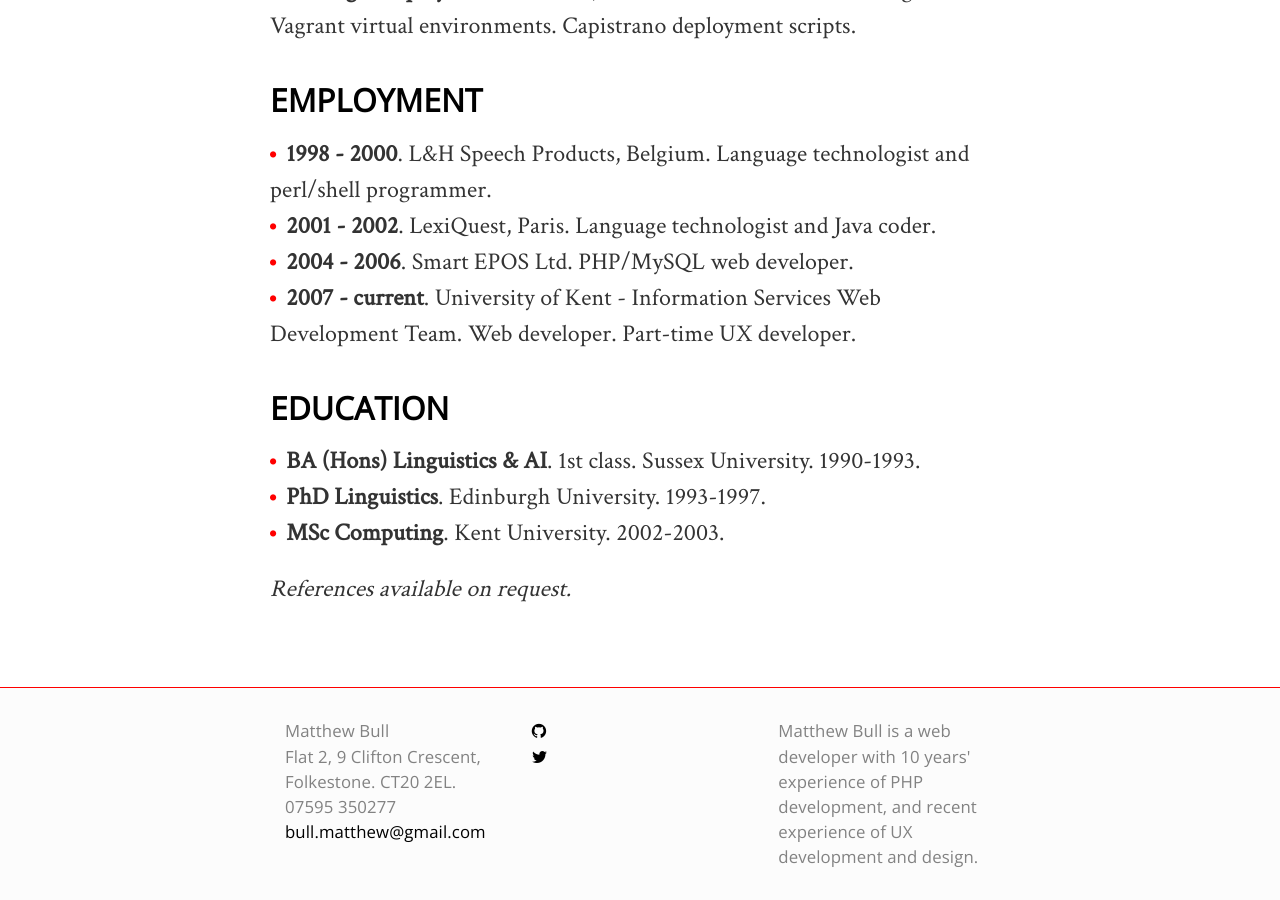
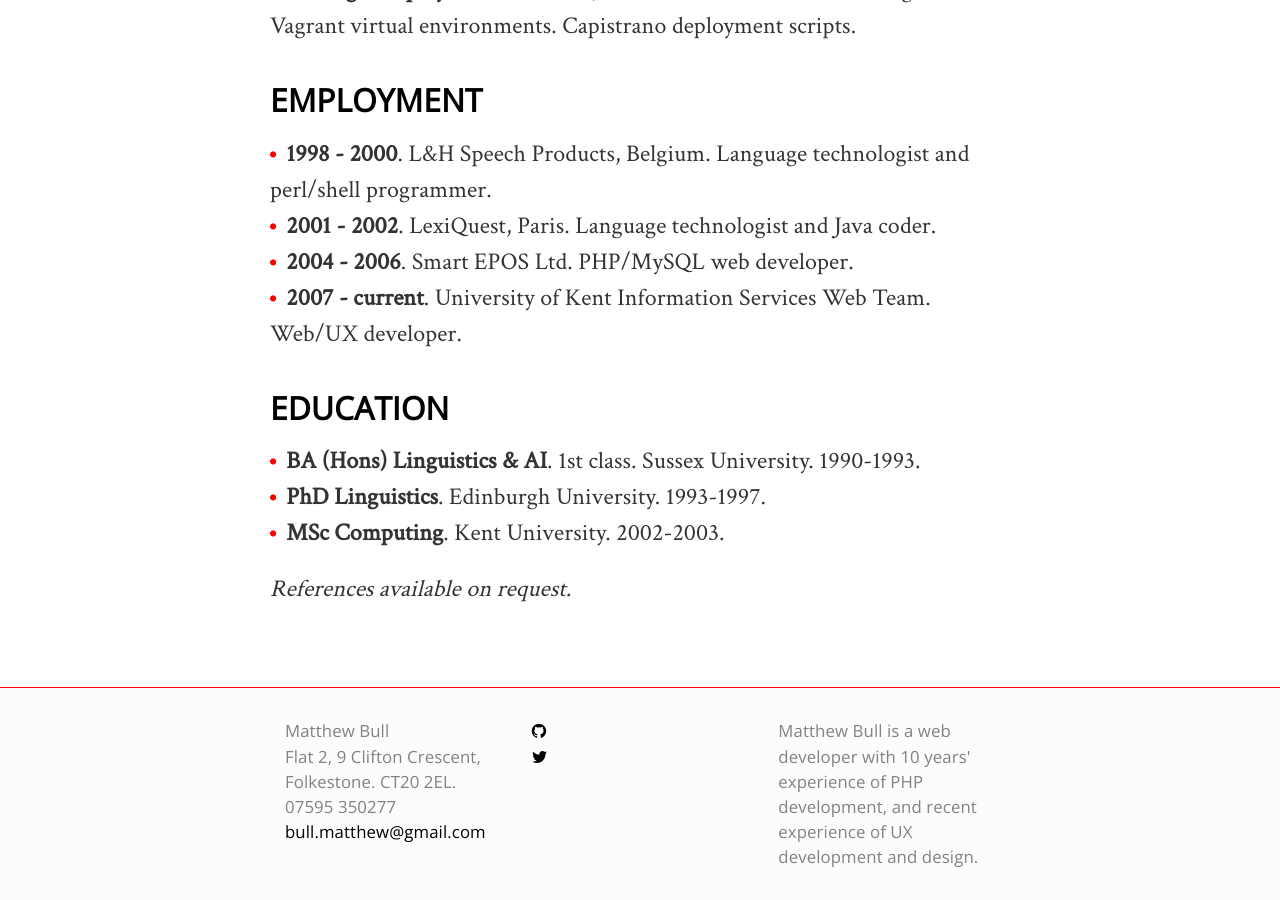
Before and after one commit to matthew-bull/matthew-bull.github.io, a Jekyll site: the page built from index.md, in a window 1280 px wide and 900 px high, scrolled down 1365 px. Built offline with Jekyll 4.4.1, drawn with Linux system fonts in a browser that asks for light colours; nearby versions of some CDN libraries.

Commit message:
compressed employment section

```diff
--- a/index.md
+++ b/index.md
@@ -32,7 +32,7 @@
 - **1998 - 2000**. L&H Speech Products, Belgium. Language technologist and perl/shell programmer.
 - **2001 - 2002**. LexiQuest, Paris. Language technologist and Java coder.
 - **2004 - 2006**. Smart EPOS Ltd. PHP/MySQL web developer.
-- **2007 - current**. University of Kent - Information Services Web Development Team. Web developer. Part-time UX developer.
+- **2007 - current**. University of Kent Information Services Web Team. Web/UX developer.
 
 ## EDUCATION
 
```
